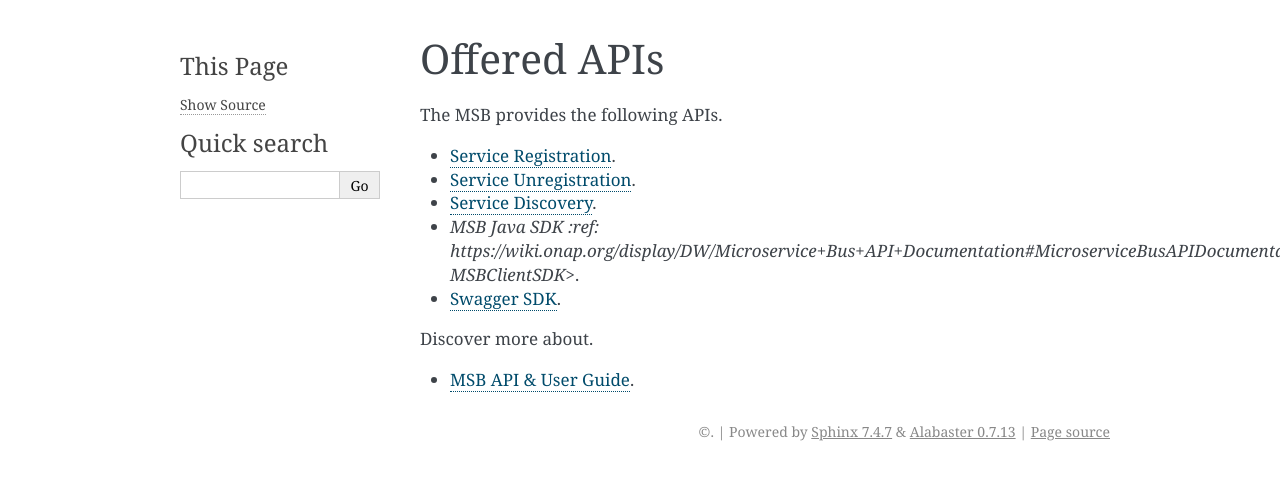
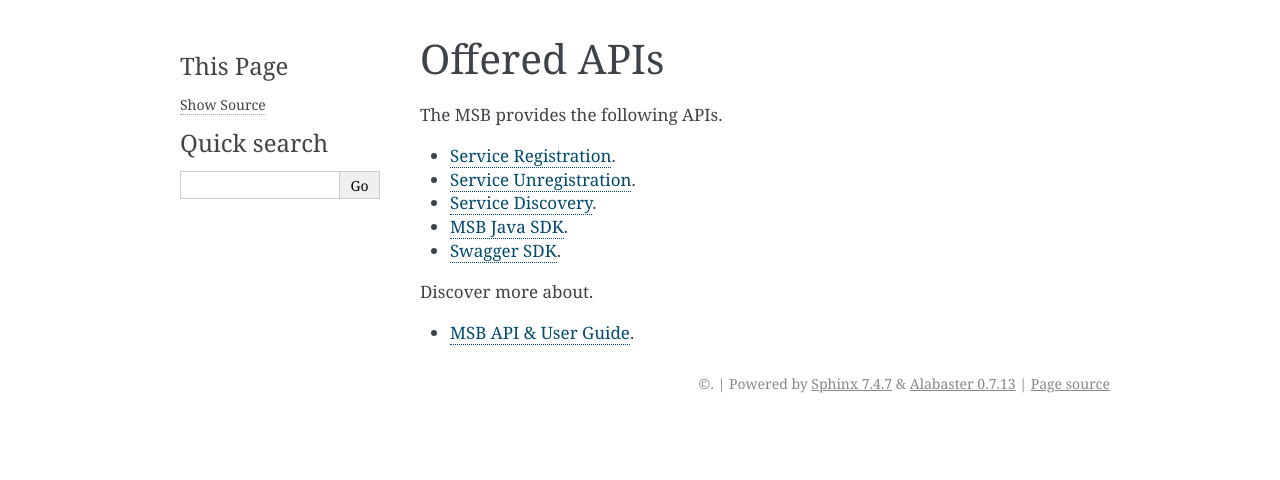
Before and after one commit to onap/archived-msb-apigateway, a Sphinx documentation site: the page built from docs/platform/offeredapis.rst, in a window 1280 px wide. Shown: the top 480 px of the page. Built offline with Sphinx 7.4.7, drawn with Linux system fonts in a browser that asks for light colours; part of the change alters nothing that is shown.

```diff
--- a/docs/platform/offeredapis.rst
+++ b/docs/platform/offeredapis.rst
@@ -7,7 +7,7 @@ The MSB provides the following APIs.
 - `Service Registration <https://wiki.onap.org/display/DW/Microservice+Bus+API+Documentation#MicroserviceBusAPIDocumentation-RegisterservicetotheMicroserviceBus>`_.
 - `Service Unregistration <https://wiki.onap.org/display/DW/Microservice+Bus+API+Documentation#MicroserviceBusAPIDocumentation-UnregisterservicefromtheMicroserviceBus>`_.
 - `Service Discovery <https://wiki.onap.org/display/DW/Microservice+Bus+API+Documentation#MicroserviceBusAPIDocumentation-QueryservicefromtheMicroserviceBus>`_.
-- `MSB Java SDK :ref: https://wiki.onap.org/display/DW/Microservice+Bus+API+Documentation#MicroserviceBusAPIDocumentation-MSBClientSDK>`.
+- `MSB Java SDK <https://wiki.onap.org/display/DW/Microservice+Bus+API+Documentation#MicroserviceBusAPIDocumentation-MSBClientSDK>`_.
 - `Swagger SDK <https://wiki.onap.org/display/DW/swagger-sdk>`_.
 
 Discover more about.
```
Also changed, not shown: .readthedocs.yaml.
